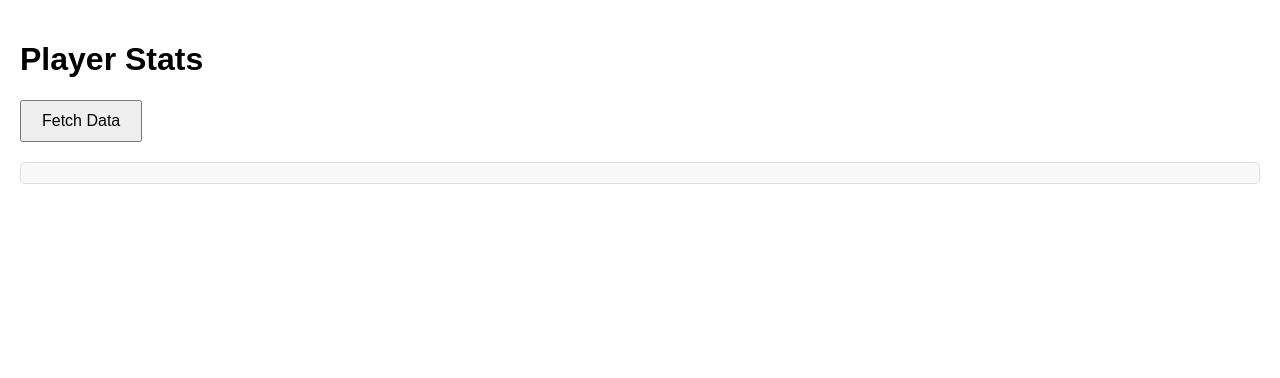
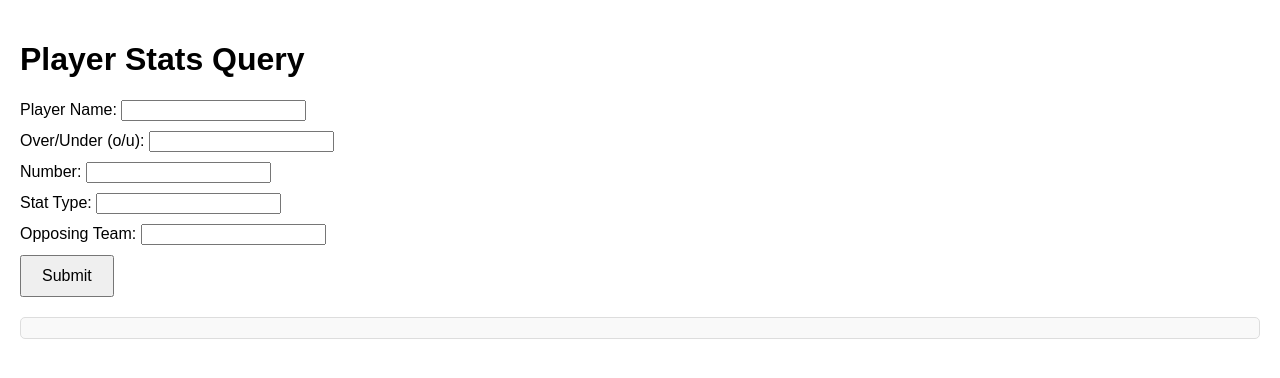
Before and after one commit to allenh99/nbai, a React (Create React App) app in the folder bball-stats-frontend/: page / in a window 1280 px wide. Shown: the top 378 px of the page. Built offline with nearby package versions, Linux system fonts and the light colour scheme.

Commit message:
updated app.js with appropriate fields

```diff
--- a/bball-stats-frontend/src/App.js
+++ b/bball-stats-frontend/src/App.js
@@ -1,21 +1,42 @@
 import React, { useState } from 'react';
 
 function App() {
-    const [data, setData] = useState(null);
+    const [formData, setFormData] = useState({
+        player: '',
+        ou: '',
+        number: '',
+        stat_type: '',
+        opp: ''
+    });
+    const [response, setResponse] = useState(null);
     const [loading, setLoading] = useState(false);
     const [error, setError] = useState(null);
 
-    const fetchData = async () => {
+    const handleChange = (e) => {
+        const { name, value } = e.target;
+        setFormData({ ...formData, [name]: value });
+    };
+
+    const handleSubmit = async (e) => {
+        e.preventDefault();
         setLoading(true);
         setError(null);
 
         try {
-            const response = await fetch('http://127.0.0.1:5000/');
-            if (!response.ok) {
-                throw new Error(`Error: ${response.statusText}`);
+            const res = await fetch('http://127.0.0.1:5000/', {
+                method: 'POST',
+                headers: {
+                    'Content-Type': 'application/json',
+                },
+                body: JSON.stringify(formData),
+            });
+
+            if (!res.ok) {
+                throw new Error(`Error: ${res.statusText}`);
             }
-            const result = await response.json();
-            setData(result);
+
+            const data = await res.json();
+            setResponse(data);
         } catch (err) {
             setError(err.message);
         } finally {
@@ -25,16 +46,69 @@ function App() {
 
     return (
         <div style={{ fontFamily: 'Arial, sans-serif', padding: '20px' }}>
-            <h1>Player Stats</h1>
-            <button onClick={fetchData} style={{ padding: '10px 20px', fontSize: '16px' }}>
-                Fetch Data
-            </button>
+            <h1>Player Stats Query</h1>
+            <form onSubmit={handleSubmit} style={{ marginBottom: '20px' }}>
+                <div style={{ marginBottom: '10px' }}>
+                    <label>Player Name: </label>
+                    <input
+                        type="text"
+                        name="player"
+                        value={formData.player}
+                        onChange={handleChange}
+                        required
+                    />
+                </div>
+                <div style={{ marginBottom: '10px' }}>
+                    <label>Over/Under (o/u): </label>
+                    <input
+                        type="text"
+                        name="ou"
+                        value={formData.ou}
+                        onChange={handleChange}
+                        required
+                    />
+                </div>
+                <div style={{ marginBottom: '10px' }}>
+                    <label>Number: </label>
+                    <input
+                        type="number"
+                        name="number"
+                        value={formData.number}
+                        onChange={handleChange}
+                        required
+                    />
+                </div>
+                <div style={{ marginBottom: '10px' }}>
+                    <label>Stat Type: </label>
+                    <input
+                        type="text"
+                        name="stat_type"
+                        value={formData.stat_type}
+                        onChange={handleChange}
+                        required
+                    />
+                </div>
+                <div style={{ marginBottom: '10px' }}>
+                    <label>Opposing Team: </label>
+                    <input
+                        type="text"
+                        name="opp"
+                        value={formData.opp}
+                        onChange={handleChange}
+                        required
+                    />
+                </div>
+                <button type="submit" style={{ padding: '10px 20px', fontSize: '16px' }}>
+                    Submit
+                </button>
+            </form>
+
             <div style={{ marginTop: '20px', padding: '10px', border: '1px solid #ddd', borderRadius: '5px', backgroundColor: '#f9f9f9' }}>
                 {loading && <p>Loading...</p>}
                 {error && <p style={{ color: 'red' }}>Error: {error}</p>}
-                {data && (
+                {response && (
                     <pre style={{ whiteSpace: 'pre-wrap', wordWrap: 'break-word' }}>
-                        {JSON.stringify(data, null, 2)}
+                        {JSON.stringify(response, null, 2)}
                     </pre>
                 )}
             </div>
```
